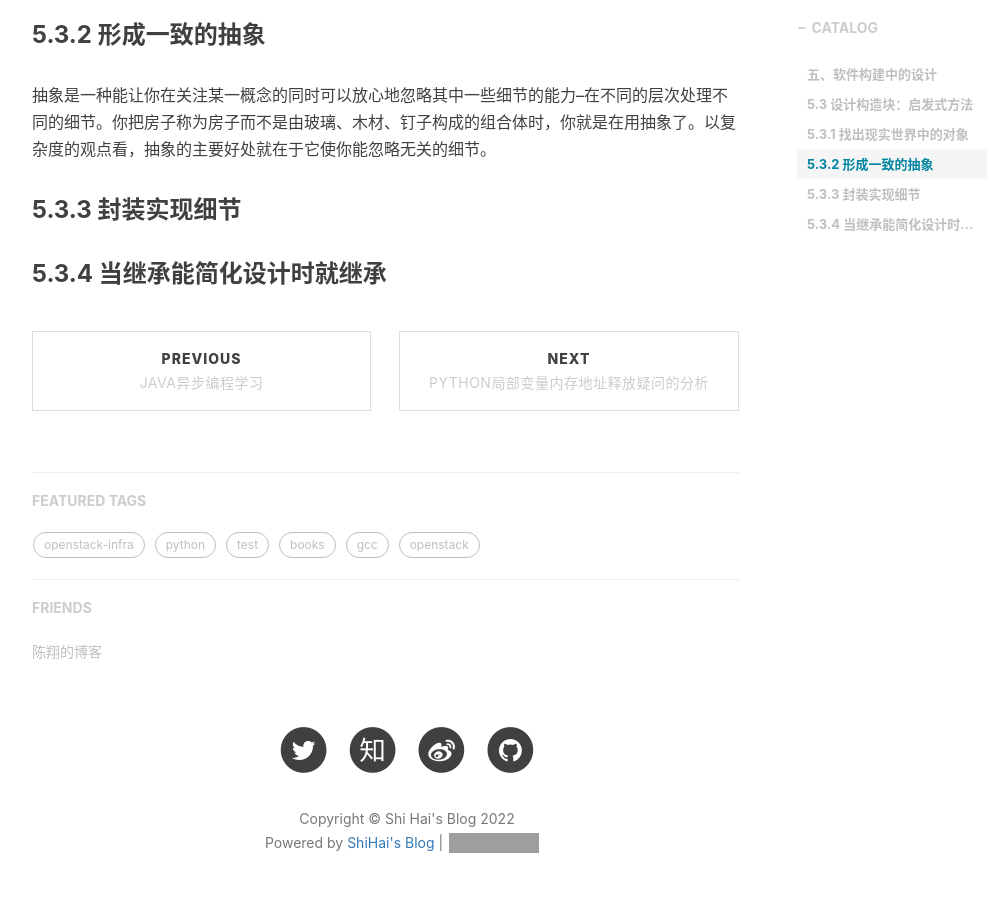
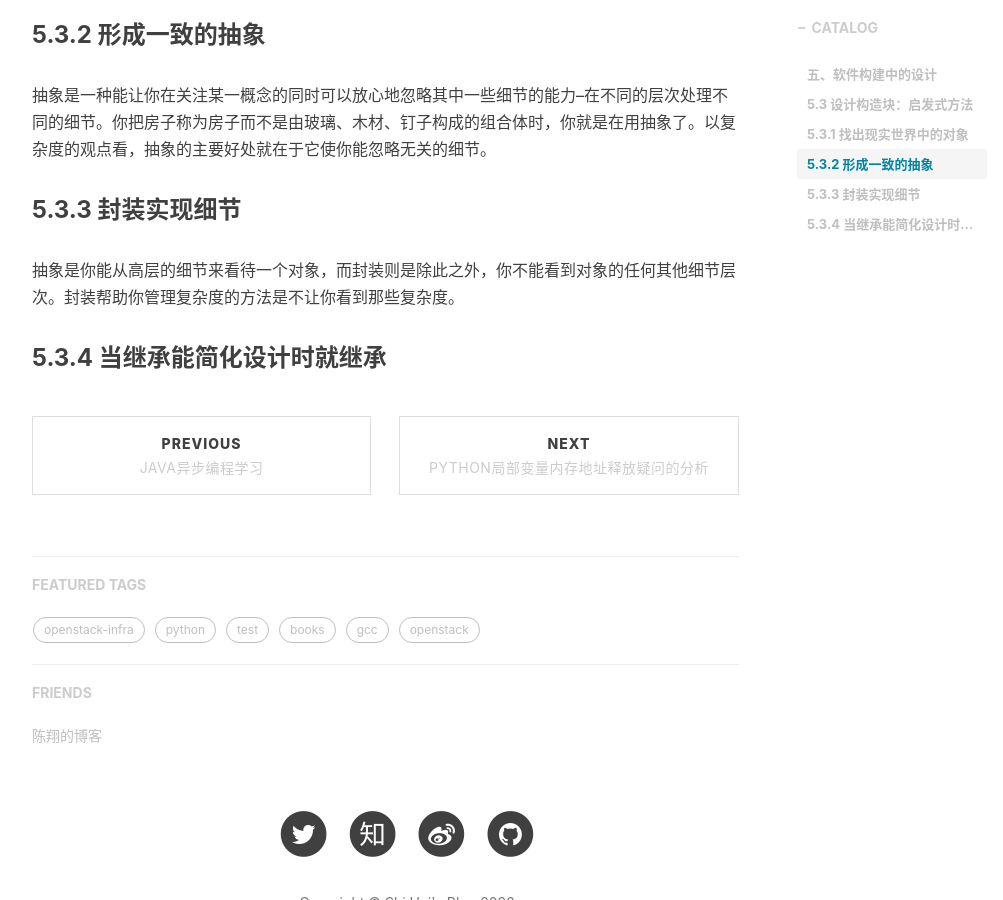
Before and after one commit to shihai1991/shihai1991.github.io, a Jekyll site: the page built from _posts/2022-05-28-代码大全2.md, in a window 1280 px wide and 900 px high, scrolled down 1022 px. Shown: the whole window, without its empty margins (233-1236 px from the left). Built offline with Jekyll 4.4.1, drawn with Linux system fonts in a browser that asks for light colours; nearby versions of some CDN libraries; comment, search, counter and statistics services are not loaded; grey boxes are pictures that could not be loaded.

Commit message:
Update 2022-05-28-代码大全2.md

```diff
--- a/_posts/2022-05-28-代码大全2.md
+++ b/_posts/2022-05-28-代码大全2.md
@@ -25,4 +25,6 @@ time: '2022.06.01 15:52:00'
 抽象是一种能让你在关注某一概念的同时可以放心地忽略其中一些细节的能力--在不同的层次处理不同的细节。你把房子称为房子而不是由玻璃、木材、钉子构成的组合体时，你就是在用抽象了。以复杂度的观点看，抽象的主要好处就在于它使你能忽略无关的细节。
 
 ### 5.3.3 封装实现细节
+抽象是你能从高层的细节来看待一个对象，而封装则是除此之外，你不能看到对象的任何其他细节层次。封装帮助你管理复杂度的方法是不让你看到那些复杂度。
+
 ### 5.3.4 当继承能简化设计时就继承
```
